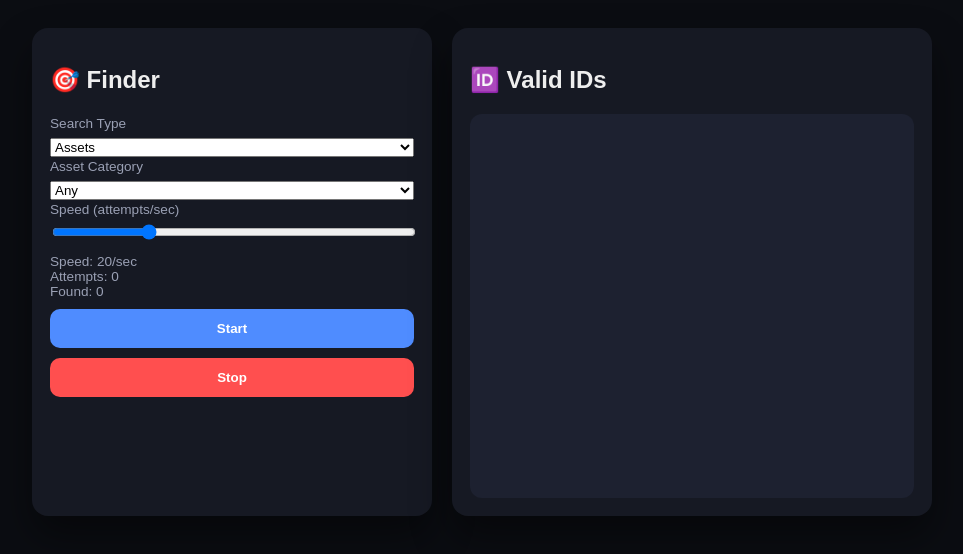
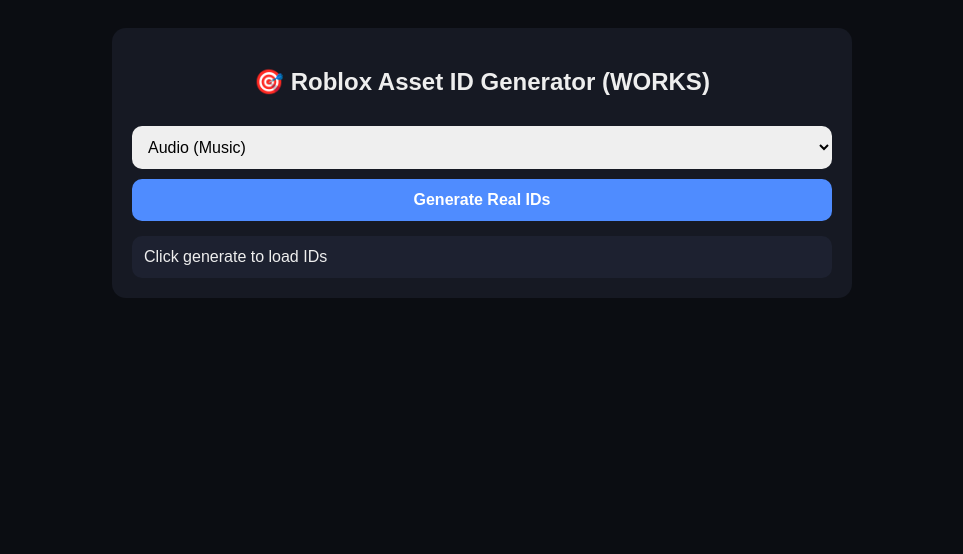
Before and after one commit to mystarsnight/Roblox-ID-Generator, a plain HTML site: page index.html in a window 1280 px wide. Shown: the whole page, without its empty margins (158-1121 px from the left). Drawn offline with Linux system fonts and the light colour scheme.

Commit message:
index.html

```diff
--- a/index.html
+++ b/index.html
@@ -2,156 +2,111 @@
 <html lang="en">
 <head>
 <meta charset="UTF-8">
-<title>Roblox Asset & Game Finder</title>
-<meta name="viewport" content="width=device-width, initial-scale=1">
+<title>Roblox Asset ID Generator</title>
 <style>
-body{background:#0b0d12;color:#eee;font-family:sans-serif;padding:20px;display:flex;justify-content:center}
-.app{width:100%;max-width:900px;display:grid;grid-template-columns:1fr 1.2fr;gap:20px}
-.card{background:#161923;border-radius:16px;padding:18px;box-shadow:0 20px 40px rgba(0,0,0,.45)}
-label{font-size:.85rem;color:#9aa0b4}
-select,input[type=range]{width:100%;margin-top:6px}
-button{width:100%;padding:12px;border:none;border-radius:10px;font-weight:600;cursor:pointer;margin-top:10px}
-.start{background:#4f8cff;color:white}
-.stop{background:#ff4f4f;color:white}
-.stats{font-size:.85rem;color:#9aa0b4;margin-top:10px}
-.results{margin-top:12px;max-height:300px;overflow:auto;font-size:.85rem}
-.asset{border-bottom:1px solid #2a2f45;padding:8px 0}
-.ids{background:#1d2130;border-radius:12px;padding:12px;height:360px;overflow:auto;font-size:.85rem}
-.id{padding:6px 0;border-bottom:1px solid #2a2f45}
-a{color:#4f8cff}
+body{
+  background:#0b0d12;
+  color:#eee;
+  font-family:Arial, sans-serif;
+  padding:20px;
+}
+.container{
+  max-width:700px;
+  margin:auto;
+  background:#161923;
+  padding:20px;
+  border-radius:14px;
+}
+h2{text-align:center}
+select,button{
+  width:100%;
+  padding:12px;
+  margin-top:10px;
+  border-radius:10px;
+  border:none;
+  font-size:16px;
+}
+button{
+  background:#4f8cff;
+  color:white;
+  font-weight:bold;
+  cursor:pointer;
+}
+button:hover{opacity:.9}
+.results{
+  margin-top:15px;
+  background:#1d2130;
+  padding:12px;
+  border-radius:10px;
+  max-height:350px;
+  overflow:auto;
+}
+.item{
+  border-bottom:1px solid #333;
+  padding:8px 0;
+  font-size:14px;
+}
+a{color:#4f8cff;text-decoration:none}
 </style>
 </head>
 <body>
-<div class="app">
 
-<!-- LEFT: Controls -->
-<div class="card">
-<h2>🎯 Finder</h2>
+<div class="container">
+<h2>🎯 Roblox Asset ID Generator (WORKS)</h2>
 
-<label>Search Type</label>
-<select id="searchType">
-  <option value="asset">Assets</option>
-  <option value="game">Games / Places</option>
+<select id="assetType">
+  <option value="3">Audio (Music)</option>
+  <option value="13">Decals</option>
+  <option value="10">Models</option>
+  <option value="24">Animations</option>
+  <option value="49">Meshes</option>
 </select>
 
-<div id="assetOptions">
-  <label>Asset Category</label>
-  <select id="assetCategory">
-    <option value="any">Any</option>
-    <option value="3">Audio</option>
-    <option value="13">Decal</option>
-    <option value="10">Model</option>
-    <option value="24">Animation</option>
-    <option value="49">Mesh</option>
-  </select>
-</div>
+<button onclick="generate()">Generate Real IDs</button>
 
-<label>Speed (attempts/sec)</label>
-<input type="range" id="speed" min="1" max="75" value="20">
-
-<div class="stats">
-Speed: <span id="speedVal">20</span>/sec<br>
-Attempts: <span id="tries">0</span><br>
-Found: <span id="found">0</span>
-</div>
-
-<button class="start" onclick="start()">Start</button>
-<button class="stop" onclick="stop()" id="stopBtn" disabled>Stop</button>
-
-<div class="results" id="results"></div>
-</div>
-
-<!-- RIGHT: ID List -->
-<div class="card">
-<h2>🆔 Valid IDs</h2>
-<div class="ids" id="ids"></div>
-</div>
-
+<div class="results" id="results">Click generate to load IDs</div>
 </div>
 
 <script>
-let running=false,tries=0,found=0,timer=null;
+async function generate(){
+  const results=document.getElementById("results");
+  results.innerHTML="Loading real assets…";
 
-const speedSlider=document.getElementById("speed");
-const speedVal=document.getElementById("speedVal");
-const searchType=document.getElementById("searchType");
-const assetCategory=document.getElementById("assetCategory");
-const assetOptions=document.getElementById("assetOptions");
+  const type=document.getElementById("assetType").value;
 
-speedSlider.oninput=()=>speedVal.textContent=speedSlider.value;
+  const url =
+    "https://cors.isomorphic-git.org/https://catalog.roblox.com/v1/search/items/details"
+    + "?Category=All"
+    + "&Subcategory=All"
+    + "&Limit=30"
+    + "&SortType=3"
+    + "&AssetTypeId=" + type;
 
-// show/hide asset category if searching games
-searchType.onchange=()=>{assetOptions.style.display=searchType.value==="asset"?"block":"none"}
+  try{
+    const res=await fetch(url);
+    const data=await res.json();
 
-function randomId(){return Math.floor(Math.random()*1_000_000_000)+1000}
+    results.innerHTML="";
 
-async function checkAsset(id){
-  try{
-    const url=`https://cors.isomorphic-git.org/https://economy.roblox.com/v2/assets/${id}/details`;
-    const res=await fetch(url);
-    if(!res.ok)return null;
-    return res.json();
-  }catch{return null;}
-}
+    if(!data.data || data.data.length===0){
+      results.innerHTML="No assets returned (try again).";
+      return;
+    }
 
-async function checkGame(id){
-  try{
-    const url=`https://cors.isomorphic-git.org/https://games.roblox.com/v1/games?universeIds=${id}`;
-    const res=await fetch(url);
-    if(!res.ok)return null;
-    const j=await res.json();
-    return j.data?.length?j.data[0]:null;
-  }catch{return null;}
-}
-
-function start(){
-  if(running)return;
-  running=true;
-  document.getElementById("stopBtn").disabled=false;
-  timer=setInterval(runBatch,1000);
-}
-
-function stop(){
-  running=false;
-  clearInterval(timer);
-  document.getElementById("stopBtn").disabled=true;
-}
-
-async function runBatch(){
-  if(!running)return;
-  const batch=Number(speedSlider.value);
-  for(let i=0;i<batch;i++){
-    tries++;
-    document.getElementById("tries").textContent=tries;
-    const id=randomId();
-
-    if(searchType.value==="asset"){
-      const data=await checkAsset(id);
-      if(!data)continue;
-      if(assetCategory.value!=="any"&&String(data.AssetTypeId)!==assetCategory.value)continue;
-      addResult(id,data.Name,data.AssetTypeId,data.Creator?.Name,`https://create.roblox.com/store/asset/${id}`);
-    }else if(searchType.value==="game"){
-      const data=await checkGame(id);
-      if(!data)continue;
-      addResult(data.id,data.name,"Game",data.creator?.name,`https://www.roblox.com/games/${data.id}`);
-    }
+    data.data.forEach(a=>{
+      const div=document.createElement("div");
+      div.className="item";
+      div.innerHTML=
+        `<b>${a.name}</b><br>
+         ID: ${a.id}<br>
+         <a href="https://create.roblox.com/store/asset/${a.id}" target="_blank">Open asset</a>`;
+      results.appendChild(div);
+    });
+  }catch(e){
+    results.innerHTML="Failed to load assets.";
   }
 }
+</script>
 
-function addResult(id,name,type,creator,url){
-  found++;
-  document.getElementById("found").textContent=found;
-
-  const asset=document.createElement("div");
-  asset.className="asset";
-  asset.innerHTML=`<strong>${name}</strong><br>Type: ${type}<br>Creator: ${creator||"Unknown"}<br><a href="${url}" target="_blank">Open</a>`;
-  document.getElementById("results").prepend(asset);
-
-  const idEntry=document.createElement("div");
-  idEntry.className="id";
-  idEntry.innerHTML=`${id} — <a href="${url}" target="_blank">open</a>`;
-  document.getElementById("ids").prepend(idEntry);
-}
-</script>
 </body>
 </html>
```
